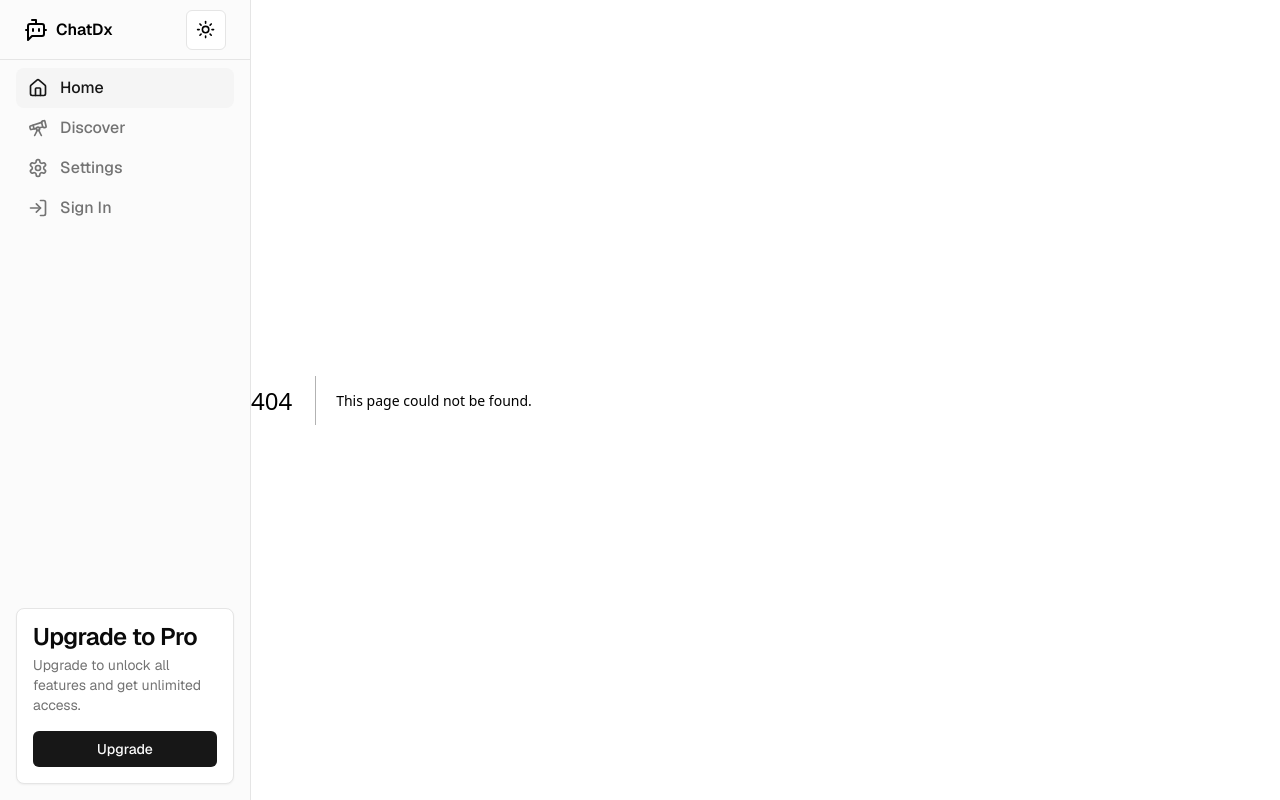
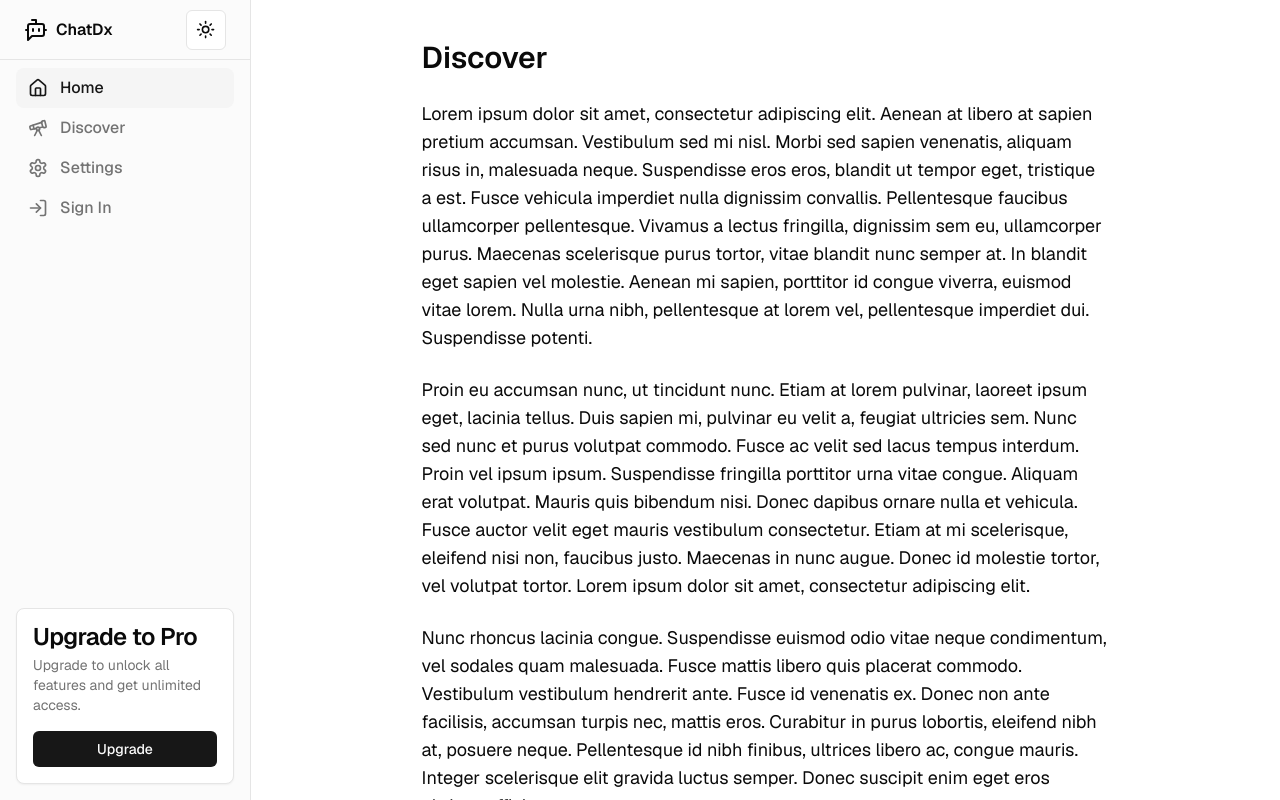
Before and after one commit to jeeven9/chatdx, a Next.js app: page /discover in a window 1280 px wide. Before the commit this address had no page. Built offline with nearby package versions, Linux system fonts and the light colour scheme.

Commit message:
Add discover page

```diff
--- /dev/null
+++ b/src/app/discover/page.tsx
@@ -0,0 +1,67 @@
+export default function Discover() {
+  return (
+    <main className="flex justify-center w-full h-full overflow-auto">
+      <div className="w-full h-full p-10 sm:max-w-3xl">
+        <div className="w-full pb-6">
+          <h1 className="text-3xl font-semibold">Discover</h1>
+        </div>
+        <div className="flex flex-col gap-6 text-lg">
+          <p>
+            Lorem ipsum dolor sit amet, consectetur adipiscing elit. Aenean at
+            libero at sapien pretium accumsan. Vestibulum sed mi nisl. Morbi sed
+            sapien venenatis, aliquam risus in, malesuada neque. Suspendisse
+            eros eros, blandit ut tempor eget, tristique a est. Fusce vehicula
+            imperdiet nulla dignissim convallis. Pellentesque faucibus
+            ullamcorper pellentesque. Vivamus a lectus fringilla, dignissim sem
+            eu, ullamcorper purus. Maecenas scelerisque purus tortor, vitae
+            blandit nunc semper at. In blandit eget sapien vel molestie. Aenean
+            mi sapien, porttitor id congue viverra, euismod vitae lorem. Nulla
+            urna nibh, pellentesque at lorem vel, pellentesque imperdiet dui.
+            Suspendisse potenti.
+          </p>
+          <p>
+            Proin eu accumsan nunc, ut tincidunt nunc. Etiam at lorem pulvinar,
+            laoreet ipsum eget, lacinia tellus. Duis sapien mi, pulvinar eu
+            velit a, feugiat ultricies sem. Nunc sed nunc et purus volutpat
+            commodo. Fusce ac velit sed lacus tempus interdum. Proin vel ipsum
+            ipsum. Suspendisse fringilla porttitor urna vitae congue. Aliquam
+            erat volutpat. Mauris quis bibendum nisi. Donec dapibus ornare nulla
+            et vehicula. Fusce auctor velit eget mauris vestibulum consectetur.
+            Etiam at mi scelerisque, eleifend nisi non, faucibus justo. Maecenas
+            in nunc augue. Donec id molestie tortor, vel volutpat tortor. Lorem
+            ipsum dolor sit amet, consectetur adipiscing elit.
+          </p>
+          <p>
+            Nunc rhoncus lacinia congue. Suspendisse euismod odio vitae neque
+            condimentum, vel sodales quam malesuada. Fusce mattis libero quis
+            placerat commodo. Vestibulum vestibulum hendrerit ante. Fusce id
+            venenatis ex. Donec non ante facilisis, accumsan turpis nec, mattis
+            eros. Curabitur in purus lobortis, eleifend nibh at, posuere neque.
+            Pellentesque id nibh finibus, ultrices libero ac, congue mauris.
+            Integer scelerisque elit gravida luctus semper. Donec suscipit enim
+            eget eros ultrices efficitur.
+          </p>
+          <p>
+            Suspendisse sit amet posuere lectus. Nunc interdum, est porttitor
+            hendrerit rhoncus, est sem aliquet sapien, et dapibus eros diam non
+            enim. Morbi dapibus efficitur neque, a vestibulum nulla varius ac.
+            Aliquam bibendum lorem et congue lacinia. Nam at ex venenatis,
+            suscipit lacus tempor, vehicula felis. Phasellus quis scelerisque
+            sapien, quis venenatis sapien. Nam ultricies aliquet ornare. Mauris
+            varius tristique arcu, in ornare odio aliquam sed.
+          </p>
+          <p>
+            Vivamus neque eros, molestie vel lobortis quis, suscipit in erat.
+            Proin interdum blandit quam eget tincidunt. Aliquam consectetur, sem
+            dictum aliquet imperdiet, odio magna malesuada ante, eu convallis
+            quam lorem vitae erat. Ut varius molestie lectus ut vestibulum.
+            Pellentesque mattis sem eros, id sagittis ipsum ultricies sed. Nunc
+            accumsan felis id ipsum tincidunt, a dapibus mauris accumsan. Donec
+            nulla odio, vulputate at sem vitae, pulvinar aliquam lectus. Ut quis
+            risus eu est facilisis vestibulum laoreet id mi.
+          </p>
+        </div>
+      </div>
+    </main>
+  );
+}
--- a/src/app/sign-in/page.tsx
+++ b/src/app/sign-in/page.tsx
@@ -11,7 +11,7 @@ import {
 import { Input } from "@/components/ui/input";
 import { Label } from "@/components/ui/label";
 
-export default function LoginForm() {
+export default function SignIn() {
   return (
     <Card className="m-auto max-w-sm">
       <CardHeader>
--- a/src/components/mobile-nav.tsx
+++ b/src/components/mobile-nav.tsx
@@ -40,7 +40,7 @@ export default function MobileNav() {
             Home
           </Link>
           <Link
-            href="#"
+            href="/discover"
             className="mx-[-0.65rem] flex items-center gap-4 rounded-xl px-3 py-2 text-muted-foreground hover:text-foreground"
           >
             <Telescope className="h-5 w-5" />
--- a/src/components/sidebar.tsx
+++ b/src/components/sidebar.tsx
@@ -37,7 +37,7 @@ export default function Sidebar() {
               Home
             </Link>
             <Link
-              href="#"
+              href="/discover"
               className="flex items-center gap-3 rounded-lg px-3 py-2 text-muted-foreground transition-all hover:text-primary"
             >
               <Telescope className="h-5 w-5" />
```
